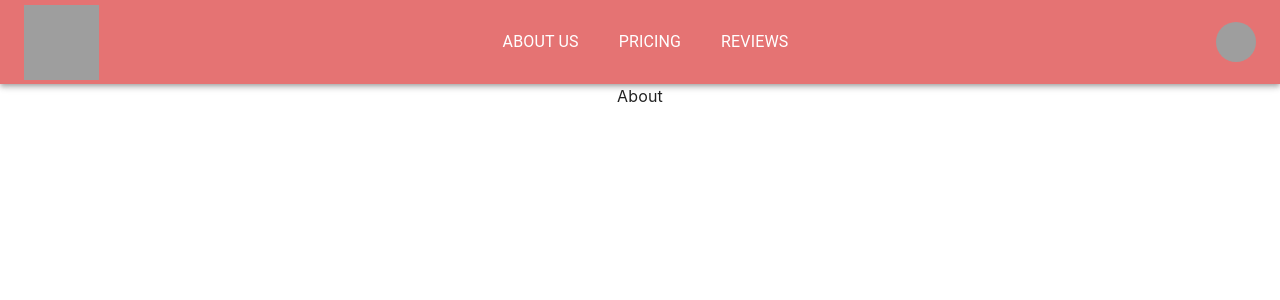
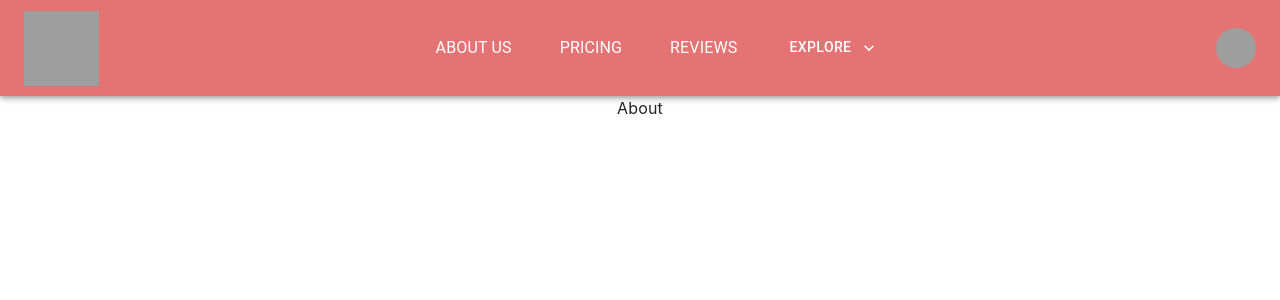
Before and after one commit to OrReuben/MiddleProject, a React (Create React App) app in the folder MiddleProject/my-app/: page /about in a window 1280 px wide. Shown: the top 300 px of the page. Built offline with nearby package versions, Linux system fonts and the light colour scheme; grey boxes are pictures that could not be loaded.

Commit message:
navbarv3

```diff
--- a/MiddleProject/my-app/package.json
+++ b/MiddleProject/my-app/package.json
@@ -6,7 +6,9 @@
     "@devexpress/dx-react-scheduler-material-ui": "^3.0.5",
     "@emotion/react": "^11.10.4",
     "@emotion/styled": "^11.10.4",
+    "@fortawesome/react-fontawesome": "^0.2.0",
     "@material-ui/core": "^4.12.4",
+    "@mui/icons-material": "^5.10.3",
     "@mui/material": "^5.10.3",
     "@reduxjs/toolkit": "^1.8.5",
     "@testing-library/jest-dom": "^5.16.5",
--- /dev/null
+++ b/MiddleProject/my-app/src/Components/Navbar/Dropdown.jsx
@@ -0,0 +1,116 @@
+import * as React from "react";
+import { styled, alpha } from "@mui/material/styles";
+import Button from "@mui/material/Button";
+import Menu from "@mui/material/Menu";
+import MenuItem from "@mui/material/MenuItem";
+import HomeIcon from '@mui/icons-material/Home';
+import Divider from "@mui/material/Divider";
+import CollectionsBookmarkIcon from '@mui/icons-material/CollectionsBookmark';
+import TaskIcon from '@mui/icons-material/Task';
+import InfoIcon from '@mui/icons-material/Info';
+import KeyboardArrowDownIcon from "@mui/icons-material/KeyboardArrowDown";
+
+const StyledMenu = styled((props) => (
+  <Menu
+    elevation={0}
+    anchorOrigin={{
+      vertical: "bottom",
+      horizontal: "right",
+    }}
+    transformOrigin={{
+      vertical: "top",
+      horizontal: "right",
+    }}
+    {...props}
+  />
+))(({ theme }) => ({
+  "& .MuiPaper-root": {
+    borderRadius: 6,
+    marginTop: theme.spacing(1),
+    minWidth: 180,
+    color:
+      theme.palette.mode === "light"
+        ? "rgb(55, 65, 81)"
+        : theme.palette.grey[300],
+    boxShadow:
+      "rgb(255, 255, 255) 0px 0px 0px 0px, rgba(0, 0, 0, 0.05) 0px 0px 0px 1px, rgba(0, 0, 0, 0.1) 0px 10px 15px -3px, rgba(0, 0, 0, 0.05) 0px 4px 6px -2px",
+    "& .MuiMenu-list": {
+      padding: "4px 0",
+    },
+    "& .MuiMenuItem-root": {
+      "& .MuiSvgIcon-root": {
+        fontSize: 18,
+        color: theme.palette.text.secondary,
+        marginRight: theme.spacing(1.5),
+      },
+      "&:active": {
+        backgroundColor: alpha(
+          theme.palette.primary.main,
+          theme.palette.action.selectedOpacity
+        ),
+      },
+    },
+  },
+}));
+
+export default function Dropdown() {
+  const [anchorEl, setAnchorEl] = React.useState(null);
+  const open = Boolean(anchorEl);
+  const handleClick = (event) => {
+    setAnchorEl(event.currentTarget);
+  };
+  const handleClose = () => {
+    setAnchorEl(null);
+  };
+
+  return (
+    <div>
+      <Button
+        style={{
+          "padding-top": "10%",
+          "margin-top": "20%",
+          "padding-bottom": "10%",
+          "border-radius": "30px",
+          color: "white",
+        }}
+        id="demo-customized-button"
+        aria-controls={open ? "demo-customized-menu" : undefined}
+        aria-haspopup="true"
+        aria-expanded={open ? "true" : undefined}
+        variant="contained"
+        disableElevation
+        onClick={handleClick}
+        endIcon={<KeyboardArrowDownIcon />}
+      >
+        Explore
+      </Button>
+      <StyledMenu
+        id="demo-customized-menu"
+        MenuListProps={{
+          "aria-labelledby": "demo-customized-button",
+        }}
+        anchorEl={anchorEl}
+        open={open}
+        onClose={handleClose}
+      >
+        <MenuItem onClick={handleClose} disableRipple>
+            <HomeIcon />
+          Welcome
+        </MenuItem>
+        <MenuItem onClick={handleClose} disableRipple>
+          <CollectionsBookmarkIcon />
+          Photo Gallery
+        </MenuItem>
+        <Divider />
+        <MenuItem onClick={handleClose} disableRipple>
+        <TaskIcon />
+         Our Mission
+        </MenuItem>
+        <MenuItem onClick={handleClose} disableRipple>
+          <InfoIcon />
+          About
+        </MenuItem>
+      </StyledMenu>
+    </div>
+  );
+}
--- a/MiddleProject/my-app/src/Components/Navbar/Navbar.jsx
+++ b/MiddleProject/my-app/src/Components/Navbar/Navbar.jsx
@@ -15,6 +15,7 @@
 import "./Navbar.css";
 import { useSelector } from "react-redux";
 import { useNavigate } from "react-router-dom";
+import Dropdown from "./Dropdown";
 
 const Navbar = () => {
   const username = useSelector((state) => state.input.objValue);
@@ -95,25 +96,35 @@
                 display: { xs: "block", md: "none" },
               }}
             >
-                <Box sx={{ flexGrow: 1, display: { xs: "flex", md: "none" }}}>
+              <Box sx={{ flexGrow: 1, display: { xs: "flex", md: "none" } }}>
                 <Button
                   onClick={handleCloseNavMenu}
+                  variant="string"
+                  disableElevation
                   sx={{ my: 2, color: "red", display: "block" }}
+                  href="about"
                 >
                   <Typography>About us</Typography>
                 </Button>
                 <Button
                   onClick={handleCloseNavMenu}
+                  variant="string"
+                  disableElevation
                   sx={{ my: 2, color: "red", display: "block" }}
+                  href="pricing"
                 >
                   <Typography>pricing</Typography>
                 </Button>
                 <Button
                   onClick={handleCloseNavMenu}
+                  variant="string"
+                  disableElevation
                   sx={{ my: 2, color: "red", display: "block" }}
+                  href="reviews"
                 >
                   <Typography>reviews</Typography>
                 </Button>
+                <Dropdown />
               </Box>
             </Menu>
           </Box>
@@ -149,28 +160,56 @@
           <Box sx={{ flexGrow: 1, display: { xs: "none", md: "flex" } }}>
             <Button
               onClick={handleCloseNavMenu}
-              sx={{ my: 2, color: "white", display: "block", mr:3,mt:3 }}
+              variant="contained"
+              disableElevation
+              sx={{
+                my: 2,
+                color: "white",
+                display: "block",
+                mr: 3,
+                alignSelf: "center",
+                padding: 1.5,
+                borderRadius: 5,
+              }}
               href="about"
             >
-
               <Typography>About us</Typography>
             </Button>
             <Button
               onClick={handleCloseNavMenu}
-              sx={{ my: 3, color: "white", display: "block", mr:3}}
-              href="register"
+              variant="contained"
+              disableElevation
+              sx={{
+                my: 3,
+                color: "white",
+                display: "block",
+                mr: 3,
+                alignSelf: "center",
+                padding: 1.5,
+                borderRadius: 5,
+              }}
+              href="pricing"
             >
-
               <Typography className="navbar-button">pricing</Typography>
             </Button>
             <Button
               onClick={handleCloseNavMenu}
-              sx={{ my: 2, color: "white", display: "block", mr:3, mt:3 }}
-              href="payment"
+              variant="contained"
+              disableElevation
+              sx={{
+                my: 2,
+                color: "white",
+                display: "block",
+                mr: 3,
+                alignSelf: "center",
+                padding: 1.5,
+                borderRadius: 5,
+              }}
+              href="reviews"
             >
-
               <Typography className="navbar-button">reviews</Typography>
             </Button>
+            <Dropdown />
           </Box>
 
           <Box sx={{ flexGrow: 0 }}>
```
Also changed, not shown: MiddleProject/my-app/src/Components/Navbar/NavbarMediaQuery.css (deleted), 1 other file (tests, documents, lock files or other folders). Lines whose indentation alone changed are shown as unchanged.
